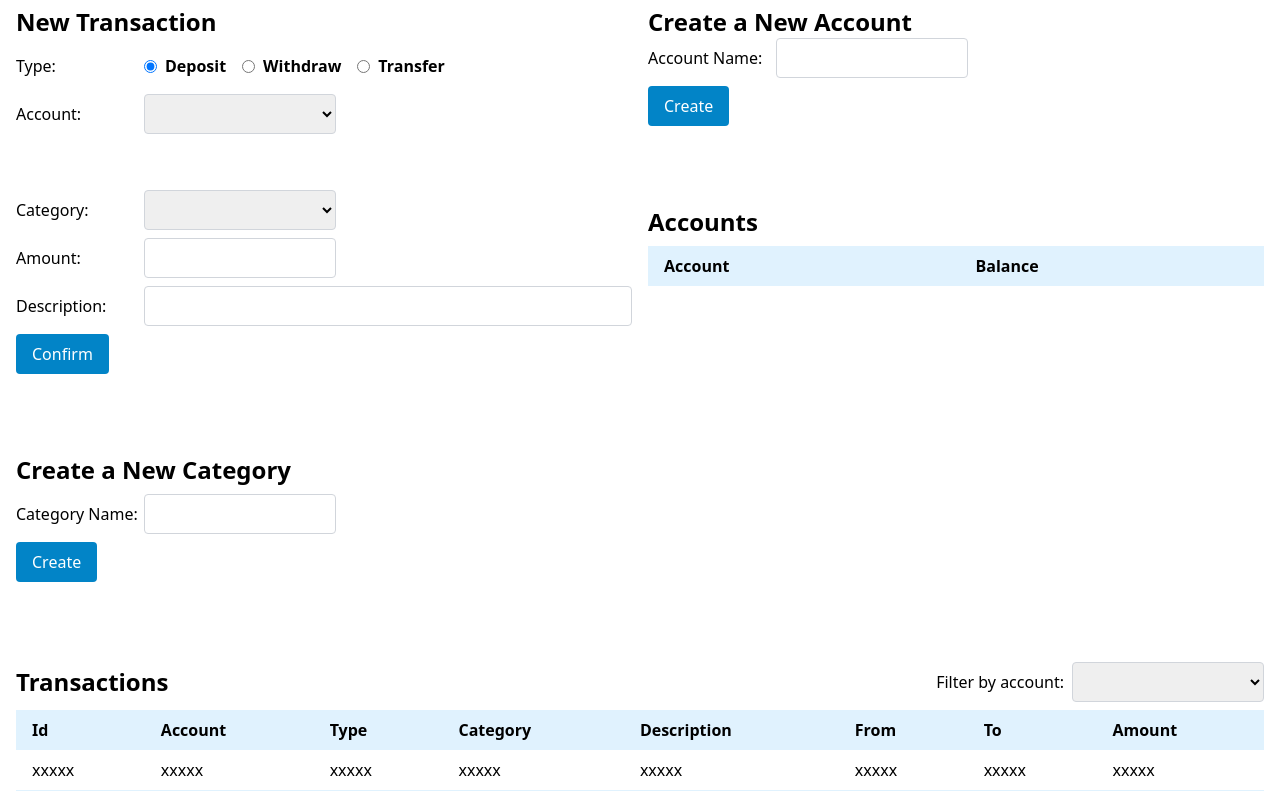
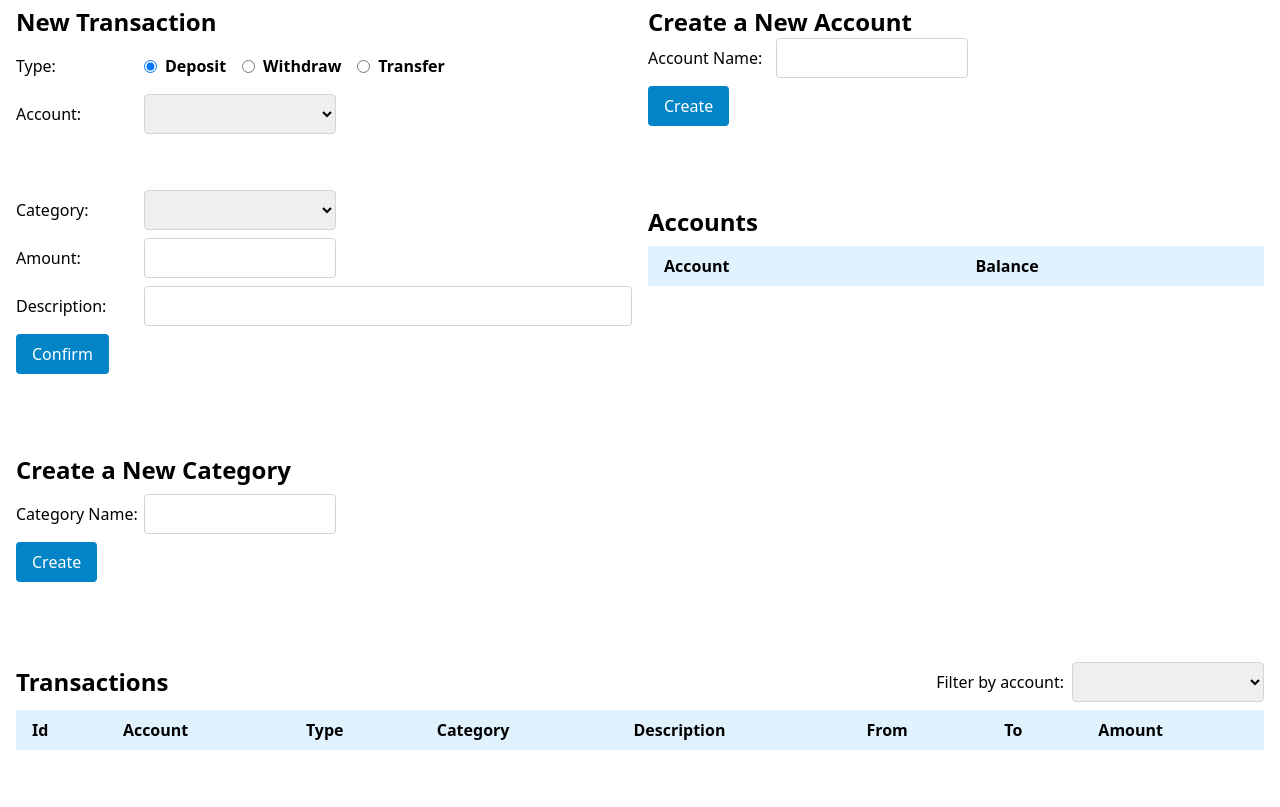
Before and after one commit to M-0923/wad202-final-project-nick, a website built with Vite: page frontend/index.html in a window 1280 px wide. Shown: the part 74-881 px from the top of the page. After the commit the page ends 840 px from the top, so only its background shows below. Built offline with nearby package versions, Linux system fonts and the light colour scheme; files whose address does not match are found by name.

Commit message:
refactor: remove dummy table row

```diff
--- a/frontend/index.html
+++ b/frontend/index.html
@@ -141,16 +141,6 @@
               <td class="td-to px-4"></td>
               <td class="td-amount px-4"></td>
             </tr>
-            <tr class="tbody-row">
-              <td class="px-4">xxxxx</td>
-              <td class="px-4">xxxxx</td>
-              <td class="px-4">xxxxx</td>
-              <td class="px-4">xxxxx</td>
-              <td class="px-4">xxxxx</td>
-              <td class="px-4">xxxxx</td>
-              <td class="px-4">xxxxx</td>
-              <td class="px-4">xxxxx</td>
-            </tr>
           </tbody>
         </table>
       </div>
```
